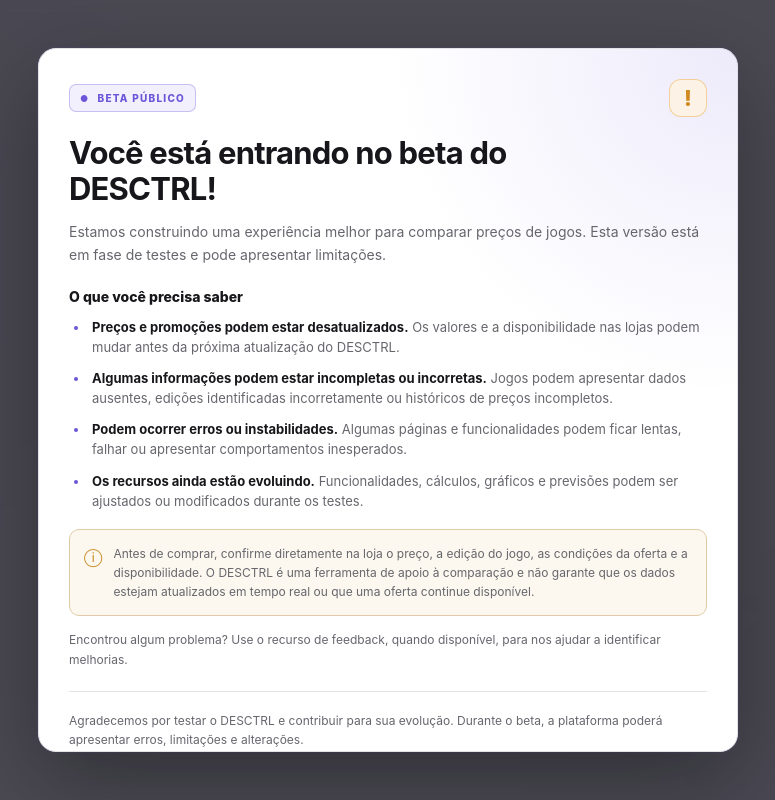
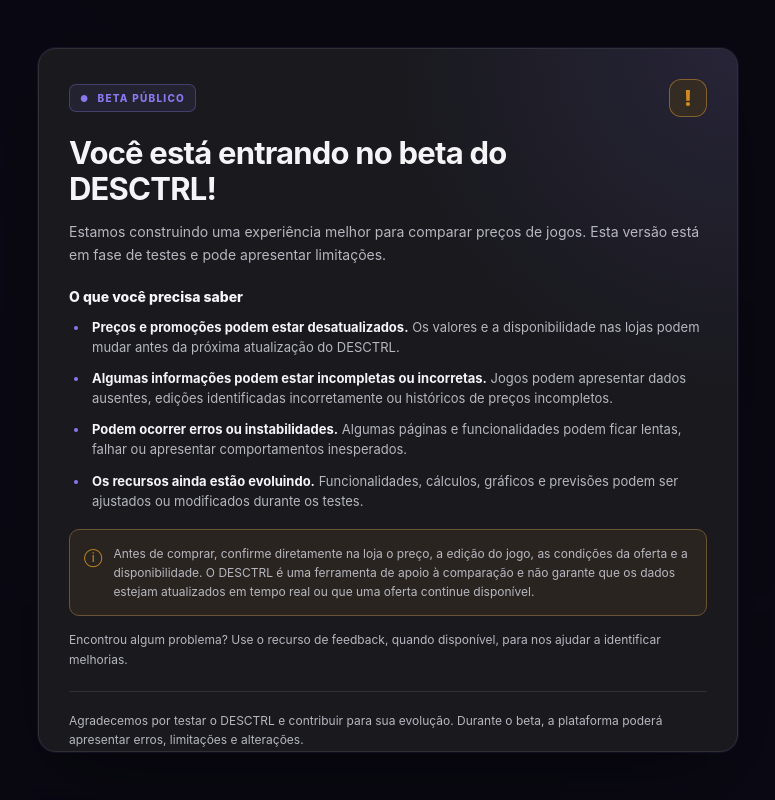
Before and after one commit to ayrton-bomfim/comparador-precos-jogos, a React (Vite) app in the folder frontend/: page /login in a window 1280 px wide. Shown: the top 800 px of the page, without its empty margins (252-1027 px from the left). Built offline with nearby package versions, Linux system fonts and the light colour scheme; no server answers.

Commit message:
Corrige aplicação global do tema

```diff
--- a/frontend/src/contextos/TemaContext.jsx
+++ b/frontend/src/contextos/TemaContext.jsx
@@ -4,7 +4,7 @@
 
 export function TemaProvider({ children }) {
   const [tema, setTema] = useState(() => {
-    return localStorage.getItem('tema-comparador') || 'claro'
+    return localStorage.getItem('tema-comparador') || 'escuro'
   })
 
   useEffect(() => {
--- a/frontend/src/paginas/Inicio.jsx
+++ b/frontend/src/paginas/Inicio.jsx
@@ -3,13 +3,11 @@
 import Cabecalho from '../componentes/Cabecalho'
 import CarrosselJogos from '../componentes/CarrosselJogos'
 import { API_JOGOS_URL } from '../servicos/api'
+import { useTema } from '../contextos/TemaContext'
 
 function Inicio() {
   const navigate = useNavigate()
-  const [tema, setTema] = useState(() => {
-    const salvo = localStorage.getItem('tema-comparador')
-    return salvo === 'escuro' ? 'escuro' : 'claro'
-  })
+  const { tema } = useTema()
 
   const [secoesVitrine, setSecoesVitrine] = useState({ brasileiros: [], comunidade: [], em_alta: [], oportunidades: [] })
   const [jogosBusca, setJogosBusca] = useState([])
@@ -281,13 +279,9 @@
     carregarJogosBuscaComparacao()
   }, [buscaComparacao])
 
-  useEffect(() => {
-    localStorage.setItem('tema-comparador', tema)
-  }, [tema])
-
   return (
-    <div className={`app tema-${tema}`}>
-      <Cabecalho tema={tema} setTema={setTema} />
+    <>
+      <Cabecalho />
 
       <main>
         <section className="hero">
@@ -585,9 +579,7 @@
 
 
       </main>
-
-
-    </div>
+    </>
   )
 }
 
```
